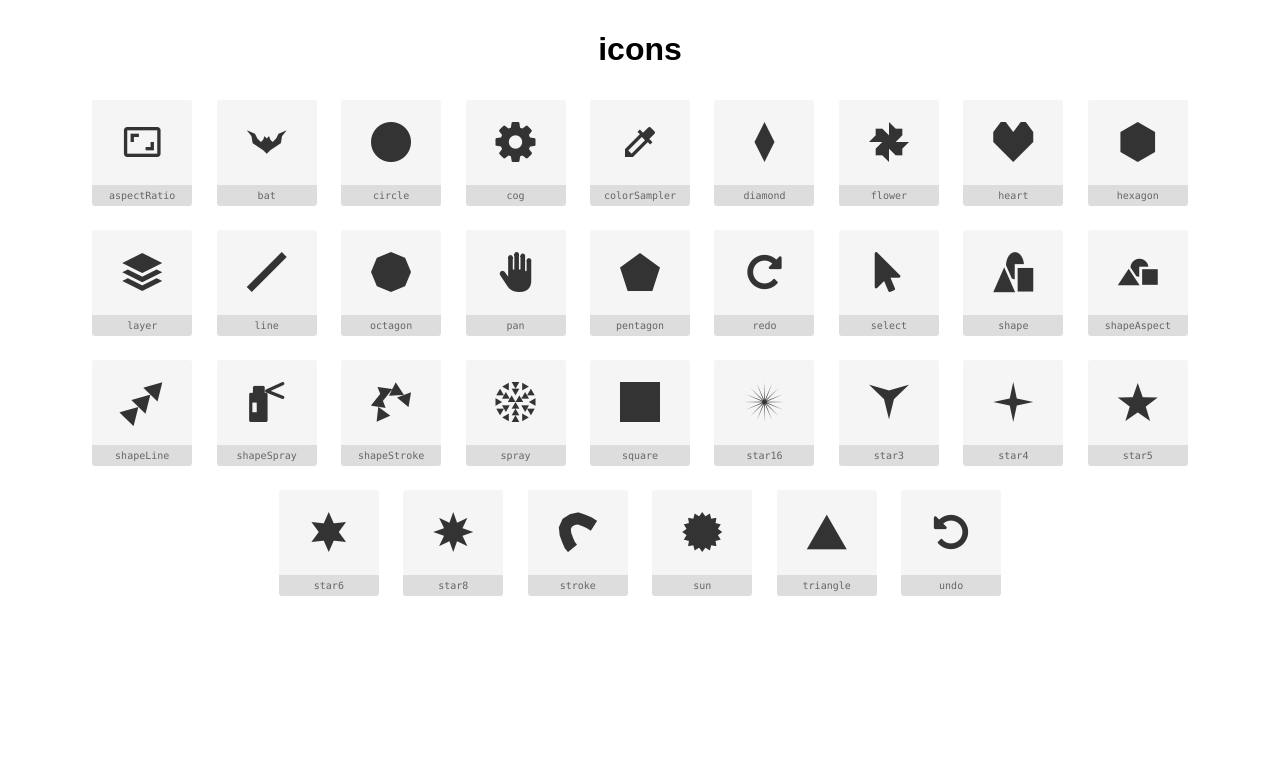
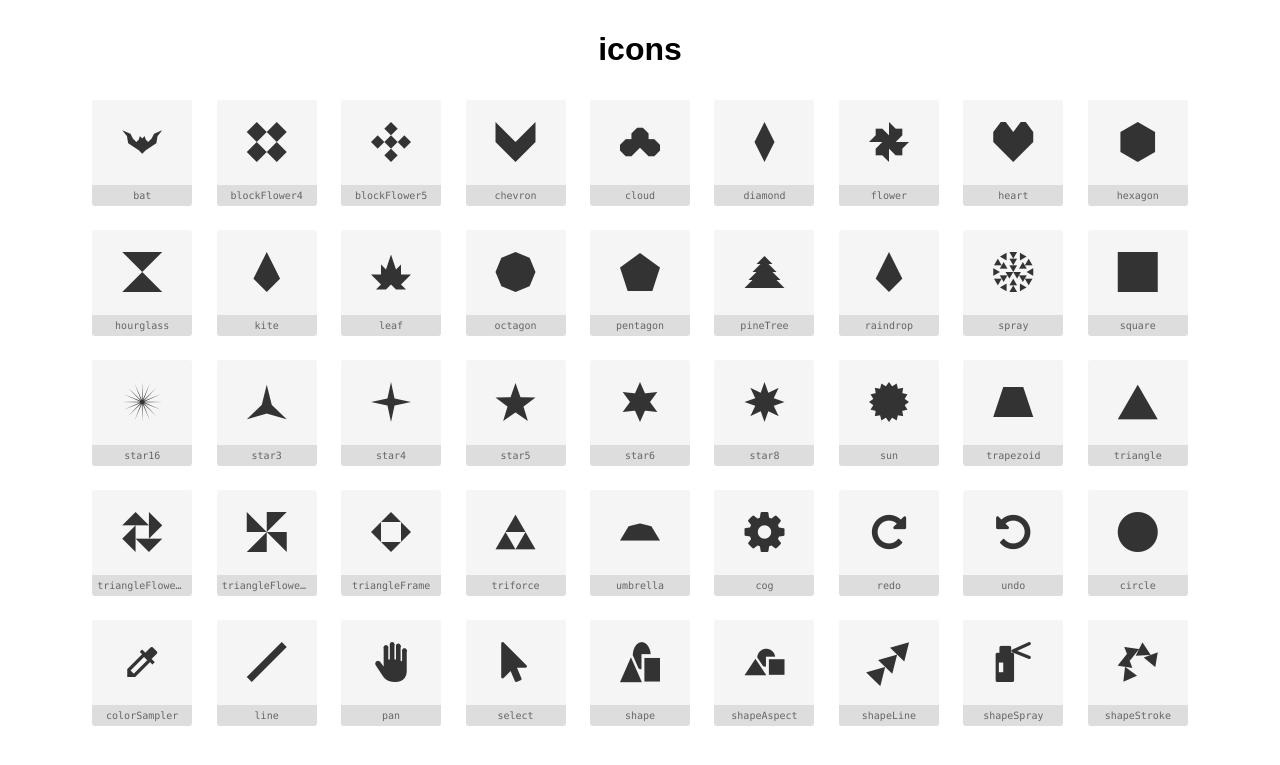
Before and after one commit to wjheesen/wjheesen.github.io, a Jekyll site: the page vector-art/icon/icons.html, which Jekyll copies as it is, in a window 1280 px wide. Shown: the top 765 px of the page. Built offline with Jekyll 4.4.1, drawn with Linux system fonts in a browser that asks for light colours.

Commit message:
Add shapes, improve select tool, improve undo/redo, and save shapes to database

```diff
--- a/vector-art/icon/icons.html
+++ b/vector-art/icon/icons.html
@@ -54,10 +54,10 @@
 
         @font-face {
     font-family: "icons";
-    src: url("./icons.eot?b6b1f34a545496238b2a662f205075c3?#iefix") format("embedded-opentype"),
-url("./icons.woff?b6b1f34a545496238b2a662f205075c3") format("woff"),
-url("./icons.ttf?b6b1f34a545496238b2a662f205075c3") format("truetype"),
-url("./icons.svg?b6b1f34a545496238b2a662f205075c3#icons") format("svg");
+    src: url("./icons.eot?3238a14d3a7a0a522909334b7f149c25?#iefix") format("embedded-opentype"),
+url("./icons.woff?3238a14d3a7a0a522909334b7f149c25") format("woff"),
+url("./icons.ttf?3238a14d3a7a0a522909334b7f149c25") format("truetype"),
+url("./icons.svg?3238a14d3a7a0a522909334b7f149c25#icons") format("svg");
 }
 
 i {
@@ -71,19 +71,19 @@ i:before {
     vertical-align: top;
 }
 
-.icon-aspectRatio:before {
+.icon-bat:before {
     content: "\f101";
 }
-.icon-bat:before {
+.icon-blockFlower4:before {
     content: "\f102";
 }
-.icon-circle:before {
+.icon-blockFlower5:before {
     content: "\f103";
 }
-.icon-cog:before {
+.icon-chevron:before {
     content: "\f104";
 }
-.icon-colorSampler:before {
+.icon-cloud:before {
     content: "\f105";
 }
 .icon-diamond:before {
@@ -98,77 +98,113 @@ i:before {
 .icon-hexagon:before {
     content: "\f109";
 }
-.icon-layer:before {
+.icon-hourglass:before {
     content: "\f10a";
 }
-.icon-line:before {
+.icon-kite:before {
     content: "\f10b";
 }
-.icon-octagon:before {
+.icon-leaf:before {
     content: "\f10c";
 }
-.icon-pan:before {
+.icon-octagon:before {
     content: "\f10d";
 }
 .icon-pentagon:before {
     content: "\f10e";
 }
-.icon-redo:before {
+.icon-pineTree:before {
     content: "\f10f";
 }
-.icon-select:before {
+.icon-raindrop:before {
     content: "\f110";
 }
-.icon-shape:before {
+.icon-spray:before {
     content: "\f111";
 }
-.icon-shapeAspect:before {
+.icon-square:before {
     content: "\f112";
 }
-.icon-shapeLine:before {
+.icon-star16:before {
     content: "\f113";
 }
-.icon-shapeSpray:before {
+.icon-star3:before {
     content: "\f114";
 }
-.icon-shapeStroke:before {
+.icon-star4:before {
     content: "\f115";
 }
-.icon-spray:before {
+.icon-star5:before {
     content: "\f116";
 }
-.icon-square:before {
+.icon-star6:before {
     content: "\f117";
 }
-.icon-star16:before {
+.icon-star8:before {
     content: "\f118";
 }
-.icon-star3:before {
+.icon-sun:before {
     content: "\f119";
 }
-.icon-star4:before {
+.icon-trapezoid:before {
     content: "\f11a";
 }
-.icon-star5:before {
+.icon-triangle:before {
     content: "\f11b";
 }
-.icon-star6:before {
+.icon-triangleFlower1:before {
     content: "\f11c";
 }
-.icon-star8:before {
+.icon-triangleFlower2:before {
     content: "\f11d";
 }
-.icon-stroke:before {
+.icon-triangleFrame:before {
     content: "\f11e";
 }
-.icon-sun:before {
+.icon-triforce:before {
     content: "\f11f";
 }
-.icon-triangle:before {
+.icon-umbrella:before {
     content: "\f120";
 }
+.icon-cog:before {
+    content: "\f121";
+}
+.icon-redo:before {
+    content: "\f122";
+}
 .icon-undo:before {
-    content: "\f121";
+    content: "\f123";
+}
+.icon-circle:before {
+    content: "\f124";
+}
+.icon-colorSampler:before {
+    content: "\f125";
+}
+.icon-line:before {
+    content: "\f126";
+}
+.icon-pan:before {
+    content: "\f127";
+}
+.icon-select:before {
+    content: "\f128";
+}
+.icon-shape:before {
+    content: "\f129";
+}
+.icon-shapeAspect:before {
+    content: "\f12a";
+}
+.icon-shapeLine:before {
+    content: "\f12b";
+}
+.icon-shapeSpray:before {
+    content: "\f12c";
+}
+.icon-shapeStroke:before {
+    content: "\f12d";
 }
 
 
@@ -177,15 +213,6 @@ i:before {
 <body>
 
     <h1>icons</h1>
-
-
-        <div class="preview">
-            <span class="inner">
-                <i class="icon-aspectRatio"></i>
-            </span>
-            <br>
-            <span class='label'>aspectRatio</span>
-        </div>
 
 
         <div class="preview">
@@ -199,28 +226,37 @@ i:before {
 
         <div class="preview">
             <span class="inner">
-                <i class="icon-circle"></i>
+                <i class="icon-blockFlower4"></i>
             </span>
             <br>
-            <span class='label'>circle</span>
+            <span class='label'>blockFlower4</span>
         </div>
 
 
         <div class="preview">
             <span class="inner">
-                <i class="icon-cog"></i>
+                <i class="icon-blockFlower5"></i>
             </span>
             <br>
-            <span class='label'>cog</span>
+            <span class='label'>blockFlower5</span>
         </div>
 
 
         <div class="preview">
             <span class="inner">
-                <i class="icon-colorSampler"></i>
+                <i class="icon-chevron"></i>
             </span>
             <br>
-            <span class='label'>colorSampler</span>
+            <span class='label'>chevron</span>
+        </div>
+
+
+        <div class="preview">
+            <span class="inner">
+                <i class="icon-cloud"></i>
+            </span>
+            <br>
+            <span class='label'>cloud</span>
         </div>
 
 
@@ -262,19 +298,28 @@ i:before {
 
         <div class="preview">
             <span class="inner">
-                <i class="icon-layer"></i>
+                <i class="icon-hourglass"></i>
             </span>
             <br>
-            <span class='label'>layer</span>
+            <span class='label'>hourglass</span>
         </div>
 
 
         <div class="preview">
             <span class="inner">
-                <i class="icon-line"></i>
+                <i class="icon-kite"></i>
             </span>
             <br>
-            <span class='label'>line</span>
+            <span class='label'>kite</span>
+        </div>
+
+
+        <div class="preview">
+            <span class="inner">
+                <i class="icon-leaf"></i>
+            </span>
+            <br>
+            <span class='label'>leaf</span>
         </div>
 
 
@@ -289,15 +334,6 @@ i:before {
 
         <div class="preview">
             <span class="inner">
-                <i class="icon-pan"></i>
-            </span>
-            <br>
-            <span class='label'>pan</span>
-        </div>
-
-
-        <div class="preview">
-            <span class="inner">
                 <i class="icon-pentagon"></i>
             </span>
             <br>
@@ -307,64 +343,19 @@ i:before {
 
         <div class="preview">
             <span class="inner">
-                <i class="icon-redo"></i>
+                <i class="icon-pineTree"></i>
             </span>
             <br>
-            <span class='label'>redo</span>
+            <span class='label'>pineTree</span>
         </div>
 
 
         <div class="preview">
             <span class="inner">
-                <i class="icon-select"></i>
+                <i class="icon-raindrop"></i>
             </span>
             <br>
-            <span class='label'>select</span>
-        </div>
-
-
-        <div class="preview">
-            <span class="inner">
-                <i class="icon-shape"></i>
-            </span>
-            <br>
-            <span class='label'>shape</span>
-        </div>
-
-
-        <div class="preview">
-            <span class="inner">
-                <i class="icon-shapeAspect"></i>
-            </span>
-            <br>
-            <span class='label'>shapeAspect</span>
-        </div>
-
-
-        <div class="preview">
-            <span class="inner">
-                <i class="icon-shapeLine"></i>
-            </span>
-            <br>
-            <span class='label'>shapeLine</span>
-        </div>
-
-
-        <div class="preview">
-            <span class="inner">
-                <i class="icon-shapeSpray"></i>
-            </span>
-            <br>
-            <span class='label'>shapeSpray</span>
-        </div>
-
-
-        <div class="preview">
-            <span class="inner">
-                <i class="icon-shapeStroke"></i>
-            </span>
-            <br>
-            <span class='label'>shapeStroke</span>
+            <span class='label'>raindrop</span>
         </div>
 
 
@@ -442,19 +433,19 @@ i:before {
 
         <div class="preview">
             <span class="inner">
-                <i class="icon-stroke"></i>
+                <i class="icon-sun"></i>
             </span>
             <br>
-            <span class='label'>stroke</span>
+            <span class='label'>sun</span>
         </div>
 
 
         <div class="preview">
             <span class="inner">
-                <i class="icon-sun"></i>
+                <i class="icon-trapezoid"></i>
             </span>
             <br>
-            <span class='label'>sun</span>
+            <span class='label'>trapezoid</span>
         </div>
 
 
@@ -469,6 +460,69 @@ i:before {
 
         <div class="preview">
             <span class="inner">
+                <i class="icon-triangleFlower1"></i>
+            </span>
+            <br>
+            <span class='label'>triangleFlower1</span>
+        </div>
+
+
+        <div class="preview">
+            <span class="inner">
+                <i class="icon-triangleFlower2"></i>
+            </span>
+            <br>
+            <span class='label'>triangleFlower2</span>
+        </div>
+
+
+        <div class="preview">
+            <span class="inner">
+                <i class="icon-triangleFrame"></i>
+            </span>
+            <br>
+            <span class='label'>triangleFrame</span>
+        </div>
+
+
+        <div class="preview">
+            <span class="inner">
+                <i class="icon-triforce"></i>
+            </span>
+            <br>
+            <span class='label'>triforce</span>
+        </div>
+
+
+        <div class="preview">
+            <span class="inner">
+                <i class="icon-umbrella"></i>
+            </span>
+            <br>
+            <span class='label'>umbrella</span>
+        </div>
+
+
+        <div class="preview">
+            <span class="inner">
+                <i class="icon-cog"></i>
+            </span>
+            <br>
+            <span class='label'>cog</span>
+        </div>
+
+
+        <div class="preview">
+            <span class="inner">
+                <i class="icon-redo"></i>
+            </span>
+            <br>
+            <span class='label'>redo</span>
+        </div>
+
+
+        <div class="preview">
+            <span class="inner">
                 <i class="icon-undo"></i>
             </span>
             <br>
@@ -476,5 +530,95 @@ i:before {
         </div>
 
 
+        <div class="preview">
+            <span class="inner">
+                <i class="icon-circle"></i>
+            </span>
+            <br>
+            <span class='label'>circle</span>
+        </div>
+
+
+        <div class="preview">
+            <span class="inner">
+                <i class="icon-colorSampler"></i>
+            </span>
+            <br>
+            <span class='label'>colorSampler</span>
+        </div>
+
+
+        <div class="preview">
+            <span class="inner">
+                <i class="icon-line"></i>
+            </span>
+            <br>
+            <span class='label'>line</span>
+        </div>
+
+
+        <div class="preview">
+            <span class="inner">
+                <i class="icon-pan"></i>
+            </span>
+            <br>
+            <span class='label'>pan</span>
+        </div>
+
+
+        <div class="preview">
+            <span class="inner">
+                <i class="icon-select"></i>
+            </span>
+            <br>
+            <span class='label'>select</span>
+        </div>
+
+
+        <div class="preview">
+            <span class="inner">
+                <i class="icon-shape"></i>
+            </span>
+            <br>
+            <span class='label'>shape</span>
+        </div>
+
+
+        <div class="preview">
+            <span class="inner">
+                <i class="icon-shapeAspect"></i>
+            </span>
+            <br>
+            <span class='label'>shapeAspect</span>
+        </div>
+
+
+        <div class="preview">
+            <span class="inner">
+                <i class="icon-shapeLine"></i>
+            </span>
+            <br>
+            <span class='label'>shapeLine</span>
+        </div>
+
+
+        <div class="preview">
+            <span class="inner">
+                <i class="icon-shapeSpray"></i>
+            </span>
+            <br>
+            <span class='label'>shapeSpray</span>
+        </div>
+
+
+        <div class="preview">
+            <span class="inner">
+                <i class="icon-shapeStroke"></i>
+            </span>
+            <br>
+            <span class='label'>shapeStroke</span>
+        </div>
+
+
 </body>
 </html>
```
Also changed, not shown: vector-art/icon/icons.css (+68 -32 lines), vector-art/icon/icons.json (+40 -28 lines), vector-art/index.html (+50 -8 lines), vector-art/bundle.js, vector-art/icon/icons.svg, vector-art/icon/icons.ttf, vector-art/icon/icons.woff, 1 other file.
